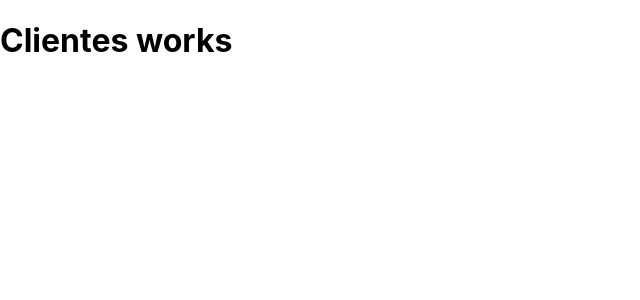
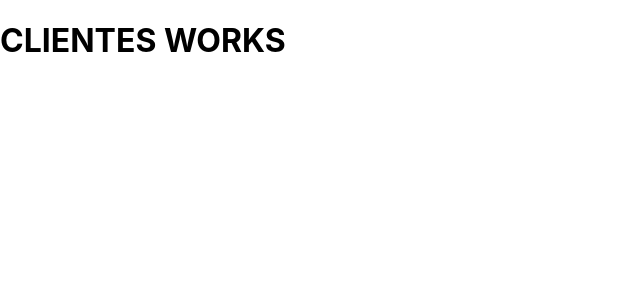
Before and after one commit to deniseanjos/hiringcoders-gestao-de-cadastros, a React (Create React App) app: page /clientes in a window 1280 px wide. Shown: the top 300 px of the page, without its empty margins (0-640 px from the left). Built offline with nearby package versions, Linux system fonts and the light colour scheme.

Commit message:
tentativa fix bugs

```diff
--- a/src/pages/clientes/index.js
+++ b/src/pages/clientes/index.js
@@ -4,7 +4,7 @@ import * as S from './styled';
 export default function Clientes() {
     return (
         <>
-        <h1>Clientes works</h1>
+        <S.TituloH1>Clientes works</S.TituloH1>
         </>
     );
 }
--- a/src/pages/clientes/styled.js
+++ b/src/pages/clientes/styled.js
@@ -1 +1,5 @@
 import styled from "styled-components";
+
+export const TituloH1 = styled.h1`
+    text-transform: uppercase;
+`;
--- a/src/pages/home/index.js
+++ b/src/pages/home/index.js
@@ -5,7 +5,7 @@ export default function Home() {
 
     return (
         <>
-        <h1>Home works</h1>
+        <S.TituloH1>Home works</S.TituloH1>
         </>
     );
 }
--- a/src/pages/home/styled.js
+++ b/src/pages/home/styled.js
@@ -0,0 +1,5 @@
+import styled from "styled-components";
+
+export const TituloH1 = styled.h1`
+    text-transform: uppercase;
+`;
--- a/src/pages/produtos/index.js
+++ b/src/pages/produtos/index.js
@@ -5,7 +5,7 @@ export default function Produtos() {
 
     return (
         <>
-        <h1>Produtos works</h1>
+        <S.TituloH1>Produtos works</S.TituloH1>
         </>
     );
 
--- a/src/pages/produtos/styled.js
+++ b/src/pages/produtos/styled.js
@@ -1 +1,5 @@
 import styled from "styled-components";
+
+export const TituloH1 = styled.h1`
+    text-transform: uppercase;
+`;
```
